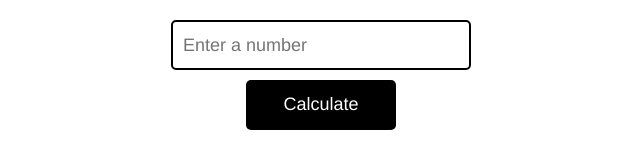
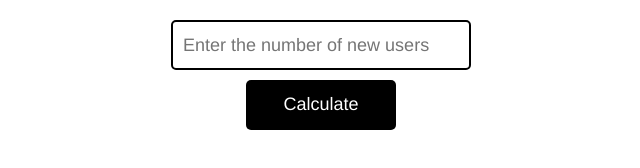
Before and after one commit to DeltaCZ/suzieCZ, a plain HTML site: page index.html in a window 1280 px wide. Shown: the whole page, without its empty margins (319-959 px from the left). Drawn offline with nearby package versions, Linux system fonts and the light colour scheme.

Commit message:
Update index.html

```diff
--- a/index.html
+++ b/index.html
@@ -22,7 +22,7 @@
 
 <div style="text-align: center; padding: 20px;">
    <div id="calculatorContainer">
-       <input type="number" id="userInput" placeholder="Enter a number" style="width: 300px; height: 50px; font-size: 18px; border: 2px solid #000; border-radius: 5px; margin-bottom: 10px; padding: 10px;">
+       <input type="number" id="userInput" placeholder="Enter the number of new users" style="width: 300px; height: 50px; font-size: 18px; border: 2px solid #000; border-radius: 5px; margin-bottom: 10px; padding: 10px;">
        <br>
        <button id="calculateButton" style="width: 150px; height: 50px; font-size: 18px; background-color: #000; color: #fff; border: none; border-radius: 5px;">Calculate</button>
    </div>
```
